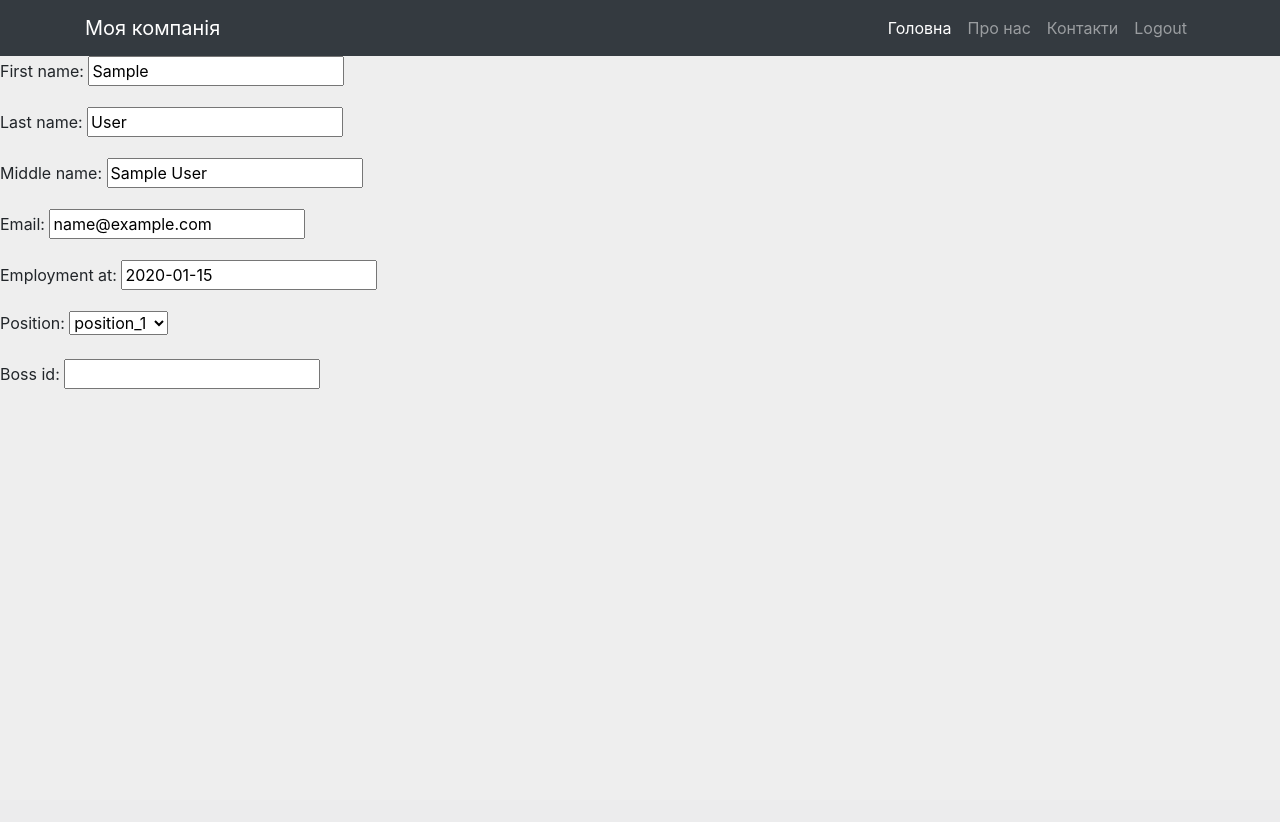
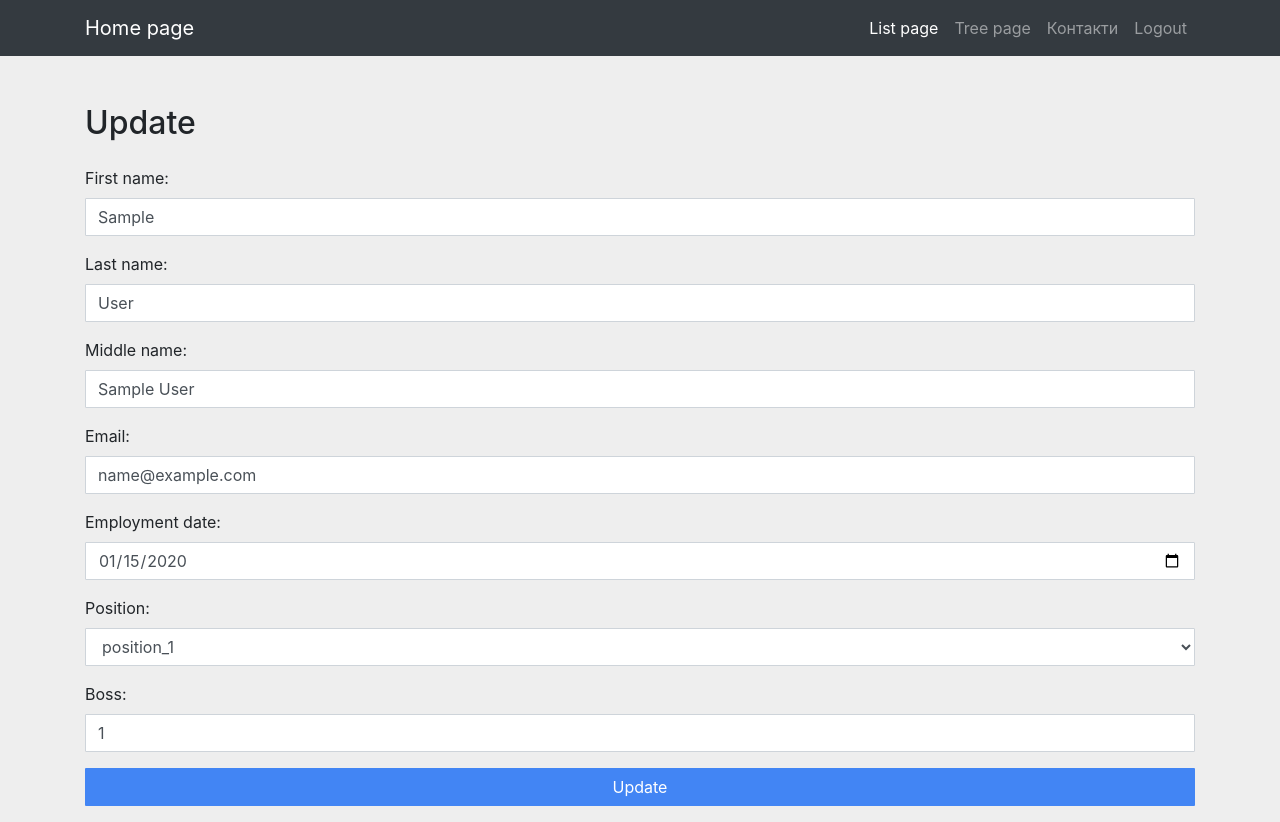
Before and after one commit to SerhiiL06/django-tree-employees, a Django app: page /list/1/update/ in a window 1280 px wide. Before the commit the page ends 389 px from the top, so only its background shows below. Run offline with Django 4.2, Linux system fonts and the light colour scheme; a user stored in the database is signed in; tables that the repository leaves empty hold one stand-in row (values such as "Sample post"); some libraries are stand-ins or nearby versions.

Commit message:
implemented update employee and change boss functionality

```diff
--- a/src/employees/forms.py
+++ b/src/employees/forms.py
@@ -1,28 +1,13 @@
 from django import forms
 
-from .models import Employee
-from .utils import POSITION_CHOICES
+from .models import Employee, POSITION_CHOICES
 
 
-class CreateEmployeeForm(forms.ModelForm):
-    boss_id = forms.IntegerField()
+class CreateAndUpdateEmployeeForm(forms.ModelForm):
+    boss_id = forms.IntegerField(required=False)
     position = forms.ChoiceField(choices=POSITION_CHOICES)
     employment_at = forms.DateField(widget=forms.DateInput)
 
     class Meta:
         model = Employee
-        fields = [
-            "first_name",
-            "last_name",
-            "middle_name",
-            "email",
-            "employment_at",
-            "position",
-            "boss_id",
-        ]
-
-
-class UpdateEmployeeForm(forms.ModelForm):
-    class Meta:
-        model = Employee
-        exclude = ["id"]
+        exclude = ["boss"]
--- a/src/employees/models.py
+++ b/src/employees/models.py
@@ -1,7 +1,17 @@
 from django.db import models
 from mptt.models import MPTTModel, TreeForeignKey
 
-from .utils import POSITION_CHOICES
+
+POSITION_CHOICES = (
+    ("position_1", "position_1"),
+    ("position_2", "position_2"),
+    ("position_3", "position_3"),
+    ("position_4", "position_4"),
+    ("position_5", "position_5"),
+    ("position_6", "position_6"),
+    ("position_7", "position_7"),
+    ("position_8", "position_8"),
+)
 
 
 class Employee(MPTTModel):
--- a/src/employees/urls.py
+++ b/src/employees/urls.py
@@ -7,7 +7,7 @@ app_name = "employees"
 urlpatterns = [
     path("create/", views.CreateEmployeeView.as_view(), name="create"),
     path("list/", views.EmployeeListView.as_view(), name="list"),
-    path("tree/", views.EmployeesTreeView.as_view()),
+    path("tree/", views.EmployeesTreeView.as_view(), name="tree"),
     path("list/<int:pk>/delete/", views.DeleteEmployeeView.as_view(), name="delete"),
     path("list/<int:pk>/update/", views.UpdateEmployeeView.as_view(), name="update"),
 ]
--- a/src/employees/utils.py
+++ b/src/employees/utils.py
@@ -1,10 +1,13 @@
-POSITION_CHOICES = (
-    ("position_1", "position_1"),
-    ("position_2", "position_2"),
-    ("position_3", "position_3"),
-    ("position_4", "position_4"),
-    ("position_5", "position_5"),
-    ("position_6", "position_6"),
-    ("position_7", "position_7"),
-    ("position_8", "position_8"),
-)
+from .models import Employee
+
+
+def change_boss(empl_id: int, level: int) -> None:
+    new_boss = Employee.objects.filter(level=level).first()
+    employees_to_update = Employee.objects.filter(boss_id=empl_id)
+
+    for employee in employees_to_update:
+        print(employee)
+        print(employee.boss_id)
+        print(new_boss.id)
+        employee.boss_id = new_boss.id
+        employee.save()
--- a/src/employees/views.py
+++ b/src/employees/views.py
@@ -7,10 +7,10 @@ from django.http import HttpRequest, HttpResponse, HttpResponseRedirect
 from django.urls import reverse_lazy
 from django.utils.decorators import method_decorator
 from django.views.generic import CreateView, DeleteView, ListView, UpdateView
-from mptt.forms import MoveNodeForm
-
-from .forms import CreateEmployeeForm
+from django.db.transaction import atomic
+from .forms import CreateAndUpdateEmployeeForm
 from .models import Employee
+from .utils import change_boss
 
 
 class EmployeesTreeView(ListView):
@@ -18,7 +18,7 @@ class EmployeesTreeView(ListView):
     model = Employee
 
     def get_queryset(self) -> QuerySet[Any]:
-        return Employee.objects.filter(level__lte=2)
+        return Employee.objects.filter(level__lte=5)[:1000]
 
 
 class EmployeeListView(ListView):
@@ -48,16 +48,22 @@ class EmployeeListView(ListView):
 class CreateEmployeeView(CreateView):
     template_name = "create.html"
     model = Employee
-    form_class = CreateEmployeeForm
+    form_class = CreateAndUpdateEmployeeForm
     success_url = reverse_lazy("employees:list")
 
+    @atomic
     def post(self, request: HttpRequest, *args: str, **kwargs: Any) -> HttpResponse:
-        form = CreateEmployeeForm(request.POST)
+        form = CreateAndUpdateEmployeeForm(request.POST)
 
         if form.is_valid():
-            boos_instance = Employee.objects.get(id=request.POST["boss_id"])
-            if boos_instance.position < form.cleaned_data.get("position"):
-                form.save()
+            boss_instance = Employee.objects.select_for_update().get(
+                id=request.POST["boss_id"]
+            )
+
+            if boss_instance.position < form.cleaned_data.get("position"):
+                employee = form.save(commit=False)
+                employee.boss = boss_instance
+                employee.save()
                 return HttpResponseRedirect(reverse_lazy("employees:list"))
 
         return HttpResponseRedirect(request.META["HTTP_REFERER"])
@@ -67,17 +73,36 @@ class CreateEmployeeView(CreateView):
 class UpdateEmployeeView(UpdateView):
     template_name = "update.html"
     model = Employee
-    form_class = CreateEmployeeForm
+    form_class = CreateAndUpdateEmployeeForm
     success_url = reverse_lazy("employees:list")
 
+    @atomic
     def post(self, request: HttpRequest, *args: str, **kwargs: Any) -> HttpResponse:
-        form = CreateEmployeeForm(request.POST)
+
+        current_empl = self.get_object()
+        form = CreateAndUpdateEmployeeForm(instance=current_empl, data=request.POST)
 
         if form.is_valid():
-            boos_instance = Employee.objects.get(id=request.POST["boss_id"])
-            if boos_instance.position < form.cleaned_data.get("position"):
-                form.save()
-                return HttpResponseRedirect(reverse_lazy("employees:list"))
+
+            boss_id = form.cleaned_data.get("boss_id")
+            employee = form.save(commit=False)
+
+            if current_empl.boss_id != boss_id:
+
+                boss_instance = Employee.objects.select_for_update().get(id=boss_id)
+
+                if boss_instance.position < form.cleaned_data.get("position"):
+
+                    employee.boss = boss_instance
+                else:
+                    return HttpResponseRedirect(request.META["HTTP_REFERER"])
+
+            if form.has_changed("position"):
+                change_boss(employee.id, employee.level)
+
+            employee.save()
+
+            return HttpResponseRedirect(reverse_lazy("employees:list"))
 
         return HttpResponseRedirect(request.META["HTTP_REFERER"])
 
@@ -87,3 +112,8 @@ class DeleteEmployeeView(DeleteView):
     template_name = "list.html"
     model = Employee
     success_url = reverse_lazy("employees:list")
+
+    def post(self, request: HttpRequest, *args: str, **kwargs: Any) -> HttpResponse:
+        employee_to_delete = self.get_object()
+        change_boss(employee_to_delete.id, employee_to_delete.level)
+        return super().post(request, *args, **kwargs)
--- a/templates/base.html
+++ b/templates/base.html
@@ -13,17 +13,17 @@
 
     <nav class="navbar navbar-expand-lg navbar-dark bg-dark">
         <div class="container">
-            <a class="navbar-brand" href="#">Моя компанія</a>
+            <a class="navbar-brand" href="{% url "employees:list" %}">Home page</a>
             <button class="navbar-toggler" type="button" data-toggle="collapse" data-target="#navbarNav" aria-controls="navbarNav" aria-expanded="false" aria-label="Toggle navigation">
                 <span class="navbar-toggler-icon"></span>
             </button>
             <div class="collapse navbar-collapse" id="navbarNav">
                 <ul class="navbar-nav ml-auto">
                     <li class="nav-item active">
-                        <a class="nav-link" href="#">Головна <span class="sr-only">(Поточна)</span></a>
+                        <a class="nav-link" href="{% url "employees:list" %}">List page <span class="sr-only"></span></a>
                     </li>
                     <li class="nav-item">
-                        <a class="nav-link" href="#">Про нас</a>
+                        <a class="nav-link" href="{% url "employees:tree" %}">Tree page</a>
                     </li>
                     <li class="nav-item">
                         <a class="nav-link" href="#">Контакти</a>
--- a/templates/tree.html
+++ b/templates/tree.html
@@ -3,12 +3,12 @@
 {% block title %}Employee List{% endblock title %}
 
 {% block content %}
-<ul class="list-group">
+<ul class="root">
     {% recursetree object_list %}
-        <li class="list-group-item">
+        <li>
             {{ node.first_name }}
             {% if not node.is_leaf_node %}
-                <ul class="list-group children">
+                <ul class="children">
                     {{ children }}
                 </ul>
             {% endif %}
--- a/templates/update.html
+++ b/templates/update.html
@@ -1,5 +1,59 @@
 {% extends "base.html" %}
+{% load static %}
+{% block css %}<link href="https://maxcdn.bootstrapcdn.com/font-awesome/4.3.0/css/font-awesome.min.css" rel="stylesheet">
+<link rel="stylesheet" href="{% static "css/register.css"%}">
+{% endblock css %}
+{% block title %}Update employee{% endblock title %}
 
 {% block content %}
-{{form.as_p}}
+
+ <div class="container mt-5">
+        <h2 class="mb-4">Update</h2>
+        <form method="POST" action="{% url "employees:update" form.instance.id%}">
+          {% csrf_token %}
+            <div class="form-group">
+              <label for="{{form.first_name.id_for_label}}">First name:</label>
+               <input type="text" name="first_name" class="form-control" id="{{ form.first_name.id_for_label }}" value="{{ form.instance.first_name}}" placeholder="first name" required>
+            </div>
+            <div class="form-group">
+              <label for="{{form.last_name.id_for_label}}">Last name:</label>
+               <input type="text" name="last_name" class="form-control" id="{{ form.last_name.id_for_label }}" value="{{ form.instance.last_name}}" placeholder="last name" required>
+            </div>
+            <div class="form-group">
+              <label for="{{form.middle_name.id_for_label}}">Middle name:</label>
+               <input type="text" name="middle_name" class="form-control" id="{{ form.middle_name.id_for_label }}" value="{{ form.instance.middle_name}}" placeholder="middle name" required>
+            </div>
+            <div class="form-group">
+              <label for="{{form.email.id_for_label}}">Email:</label>
+               <input type="text" name="email" class="form-control" id="{{ form.email.id_for_label }}" value="{{ form.instance.email}}" placeholder="email" required>
+            </div>
+            <div class="form-group">
+              <label for="{{form.employment_at.id_for_label}}">Employment date:</label>
+               <input type="date" name="employment_at" class="form-control" id="{{ form.employment_at.id_for_label }}"   value="{{ form.instance.employment_at|date:'Y-m-d' }}" placeholder="employment at" required>
+            </div>
+            <div class="form-group">
+            <label for="id_position">Position:</label>
+            <select class="form-control" name="position" id="id_position">
+                {% for value, label in form.fields.position.choices %}
+                    {% if value == form.instance.position %}
+                        <option value="{{ value }}" selected>{{ label }}</option>
+                    {% else %}
+                        <option value="{{ value }}">{{ label }}</option>
+                    {% endif %}
+                {% endfor %}
+            </select>
+        </div>
+            <div class="form-group">
+              <label for="{{form.boss_id.id_for_label}}">Boss:</label>
+
+            <input type="text" name="boss_id" class="form-control" id="{{ form.boss_id.id_for_label }}" value="{{ form.instance.boss_id }}" placeholder="boss identify" required>
+            </div>
+            <div class="text-center">
+              <button type="submit" class="btn btn-primary btn-block mb-3">Update</button>
+          </div>
+        </form>
+
+
+
+    </div>
 {% endblock content %}
```
